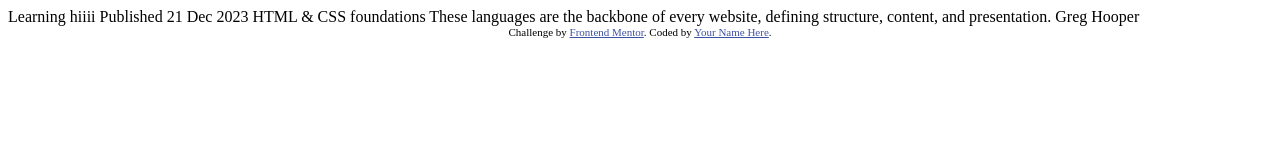
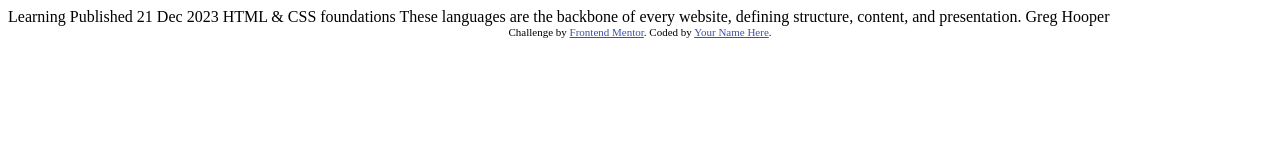
Before and after one commit to Mmah-Zombo/blog-preview-card-main, a plain HTML site: page index.html in a window 1280 px wide. Drawn offline with Linux system fonts and the light colour scheme.

Commit message:
Remove 'hiii'

```diff
--- a/index.html
+++ b/index.html
@@ -17,7 +17,6 @@
 <body>
 
   Learning
-  hiiii
 
   Published 21 Dec 2023
 
```
